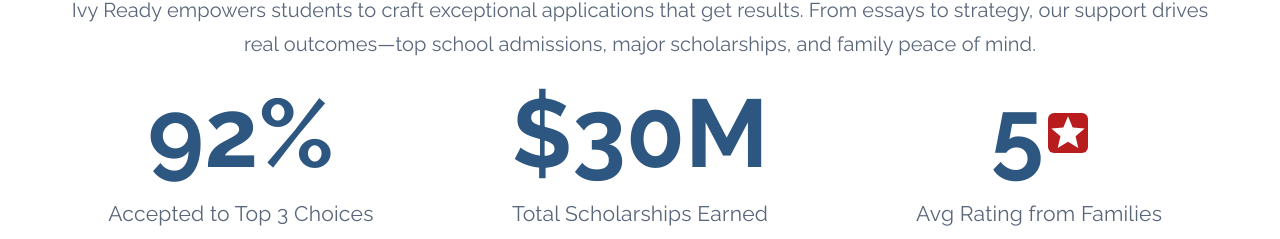
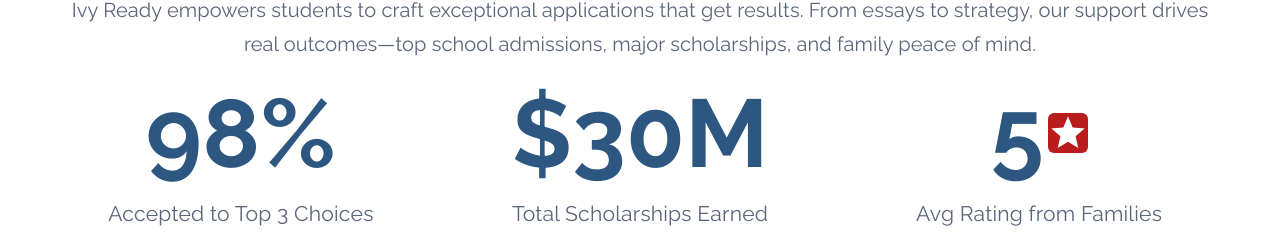
Before and after one commit to TesCoder/IR, a Next.js app in the folder next-js-site/: page / in a window 1280 px wide. Shown: the part 2101-2340 px from the top of the page. Built offline with nearby package versions, Linux system fonts and the light colour scheme.

Commit message:
minor display updates to optimize clarity

```diff
--- a/next-js-site/components/MarqueeDisplay.js
+++ b/next-js-site/components/MarqueeDisplay.js
@@ -6,7 +6,7 @@ const ITEMS = ["Ivy Ready", "Dream it", "Reach it"];
 export default function MarqueeDisplay() {
   return (
     <div className="marquee-outer m-1">
-      <div className="marquee-track marquee-track--a m-3">
+      <div className="marquee-track marquee-track--a my-3">
         {ITEMS.map((t, i) => (
           <Fragment key={`a-${i}`}>
             <span className="marquee-item pCentered">{t}</span>
@@ -15,7 +15,7 @@ export default function MarqueeDisplay() {
         ))}
       </div>
 
-      <div className="marquee-track marquee-track--b m-3" aria-hidden="true">
+      <div className="marquee-track marquee-track--b my-3" aria-hidden="true">
         {ITEMS.map((t, i) => (
           <Fragment key={`b-${i}`}>
             <span className="marquee-item pCentered">{t}</span>
@@ -24,7 +24,7 @@ export default function MarqueeDisplay() {
         ))}
       </div>
 
-      <div className="marquee-track marquee-track--c m-3" aria-hidden="true">
+      <div className="marquee-track marquee-track--c my-3" aria-hidden="true">
         {ITEMS.map((t, i) => (
           <Fragment key={`c-${i}`}>
             <span className="marquee-item pCentered">{t}</span>
--- a/next-js-site/pages/index.js
+++ b/next-js-site/pages/index.js
@@ -111,7 +111,7 @@ export default function Home() {
 
        <div className="grid mt-4 mb-10 grid-cols-1 md:grid-cols-3 gap-6 text-center">
           <div>
-              <h2 className="h2StatTitle"><CountUp end={92} suffix="%" /></h2>
+              <h2 className="h2StatTitle"><CountUp end={98} suffix="%" /></h2>
               <p className="h2StatSubtitle">Accepted to Top 3 Choices</p>
           </div>
 
```
